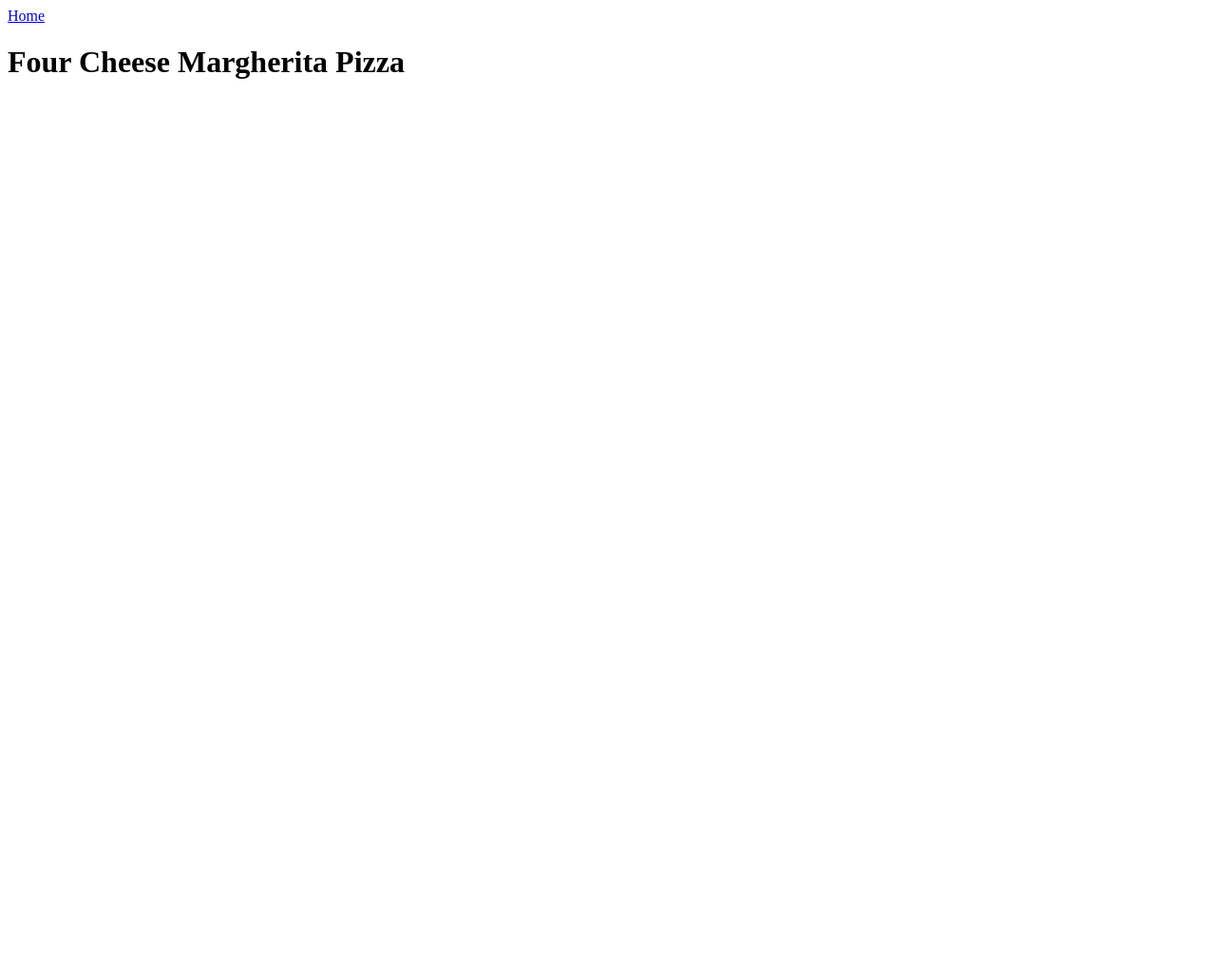
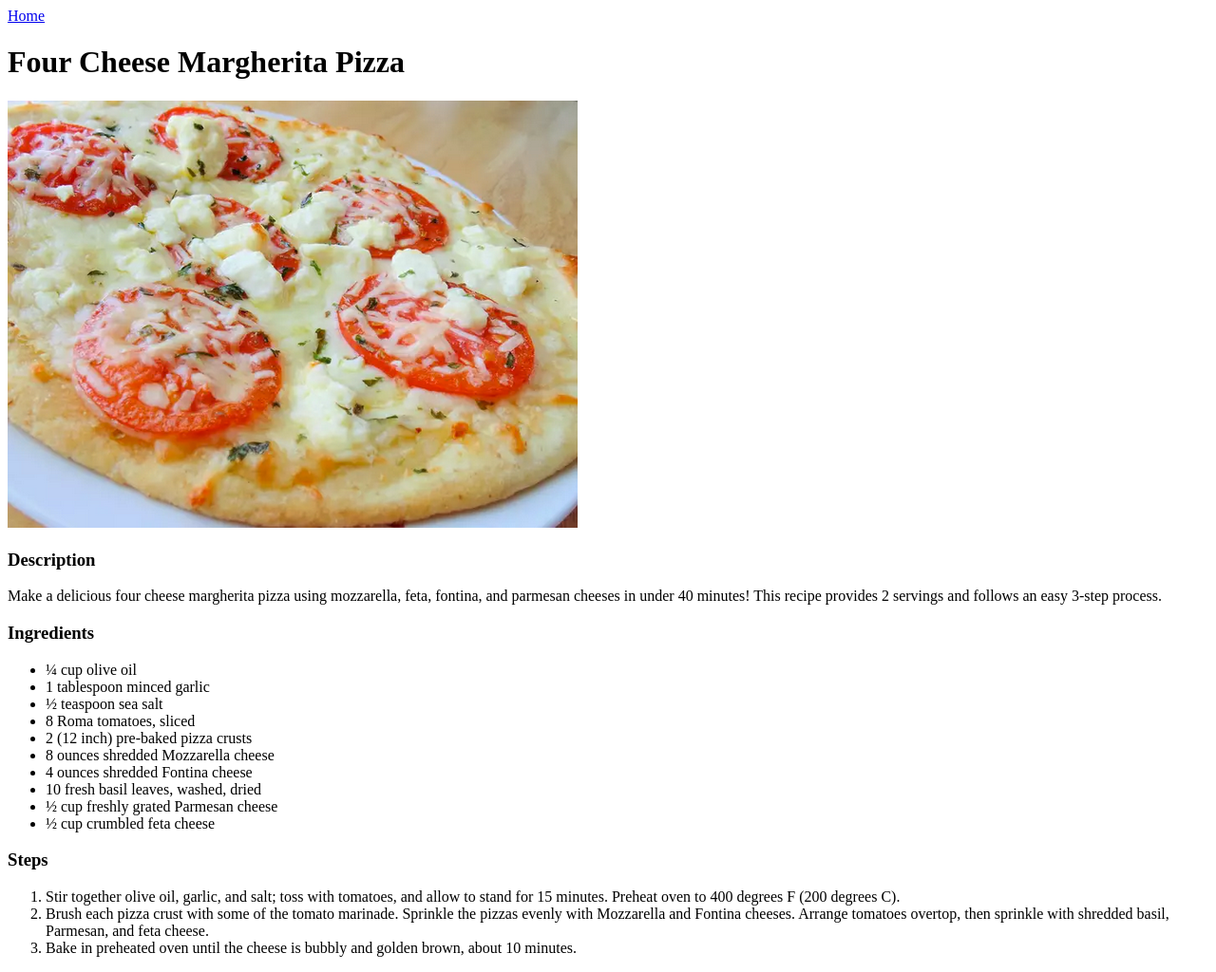
Before and after one commit to dev909-boop/odin-recipes, a plain HTML site: page recipes/margherita-pizza.html in a window 1280 px wide. Shown: the whole page at 95% size. Before the commit the page ends 800 px from the top, so only its background shows below. Drawn offline with Linux system fonts and the light colour scheme.

Commit message:
Add content to recipe page
Added an image, description, and steps for the margherita pizza recipe. Also, created an images directory to hold image files.

```diff
--- a/recipes/margherita-pizza.html
+++ b/recipes/margherita-pizza.html
@@ -7,6 +7,36 @@
 </head>
 <body>
     <a href="../index.html">Home</a>
+
     <h1>Four Cheese Margherita Pizza</h1>
+
+    <img src="../images/margherita-pizza.png" alt="An image of a homemade four-cheese margherita pizza. The pizza is zoomed in and shows melted cheest and tomatoes on top.">
+
+    <h3>Description</h3>
+    <p>
+        Make a delicious four cheese margherita pizza using mozzarella, feta, fontina, and parmesan cheeses in under 40 minutes! This recipe provides 2 servings and follows an easy 3-step process.
+
+    </p>
+
+    <h3>Ingredients</h3>
+    <ul>
+        <li>¼ cup olive oil</li>
+        <li>1 tablespoon minced garlic</li>
+        <li>½ teaspoon sea salt</li>
+        <li>8 Roma tomatoes, sliced</li>
+        <li>2 (12 inch) pre-baked pizza crusts</li>
+        <li>8 ounces shredded Mozzarella cheese</li>
+        <li>4 ounces shredded Fontina cheese</li>
+        <li>10 fresh basil leaves, washed, dried</li>
+        <li>½ cup freshly grated Parmesan cheese</li>
+        <li>½ cup crumbled feta cheese</li>
+    </ul>
+
+    <h3>Steps</h3>
+    <ol>
+        <li>Stir together olive oil, garlic, and salt; toss with tomatoes, and allow to stand for 15 minutes. Preheat oven to 400 degrees F (200 degrees C). </li>
+        <li>Brush each pizza crust with some of the tomato marinade. Sprinkle the pizzas evenly with Mozzarella and Fontina cheeses. Arrange tomatoes overtop, then sprinkle with shredded basil, Parmesan, and feta cheese. </li>
+        <li>Bake in preheated oven until the cheese is bubbly and golden brown, about 10 minutes.</li>
+    </ol>
 </body>
 </html>
```
Also changed, not shown: index.html (+1 -0 lines), images/margherita-pizza.png (added).
